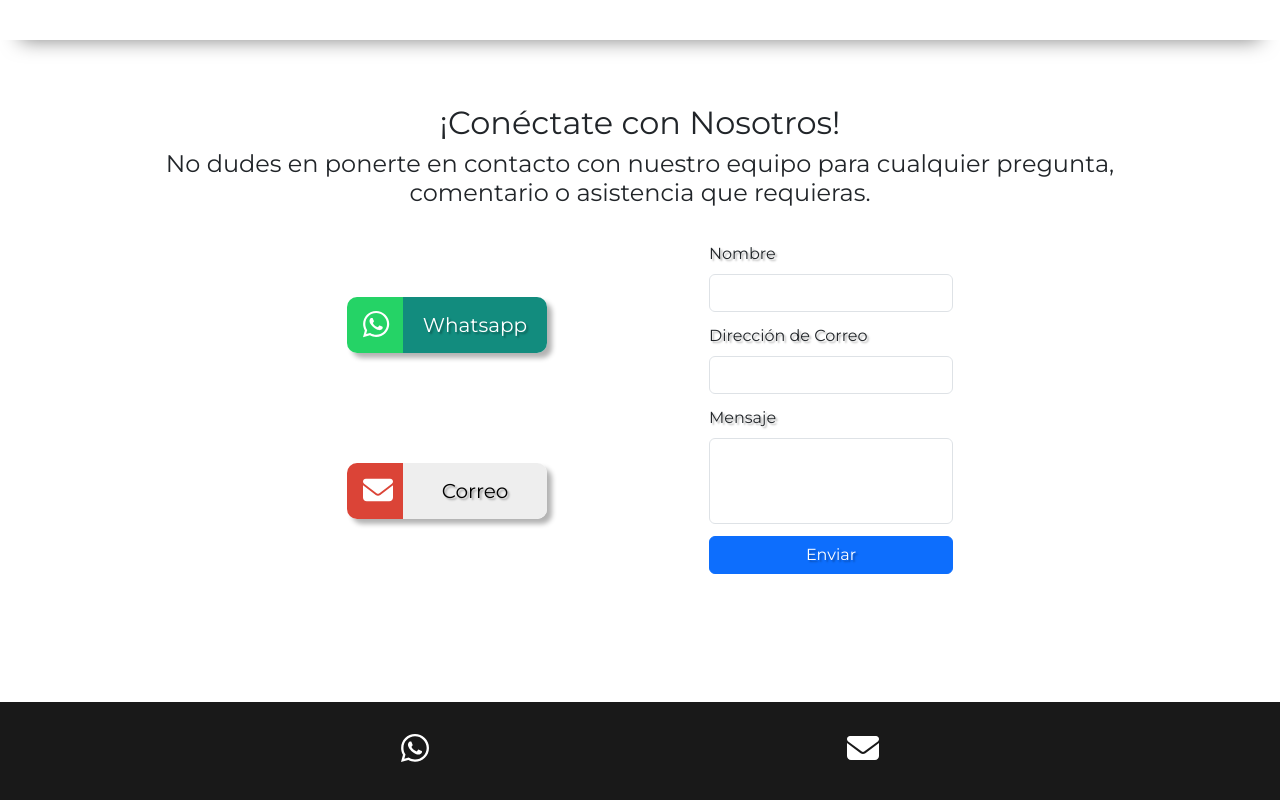
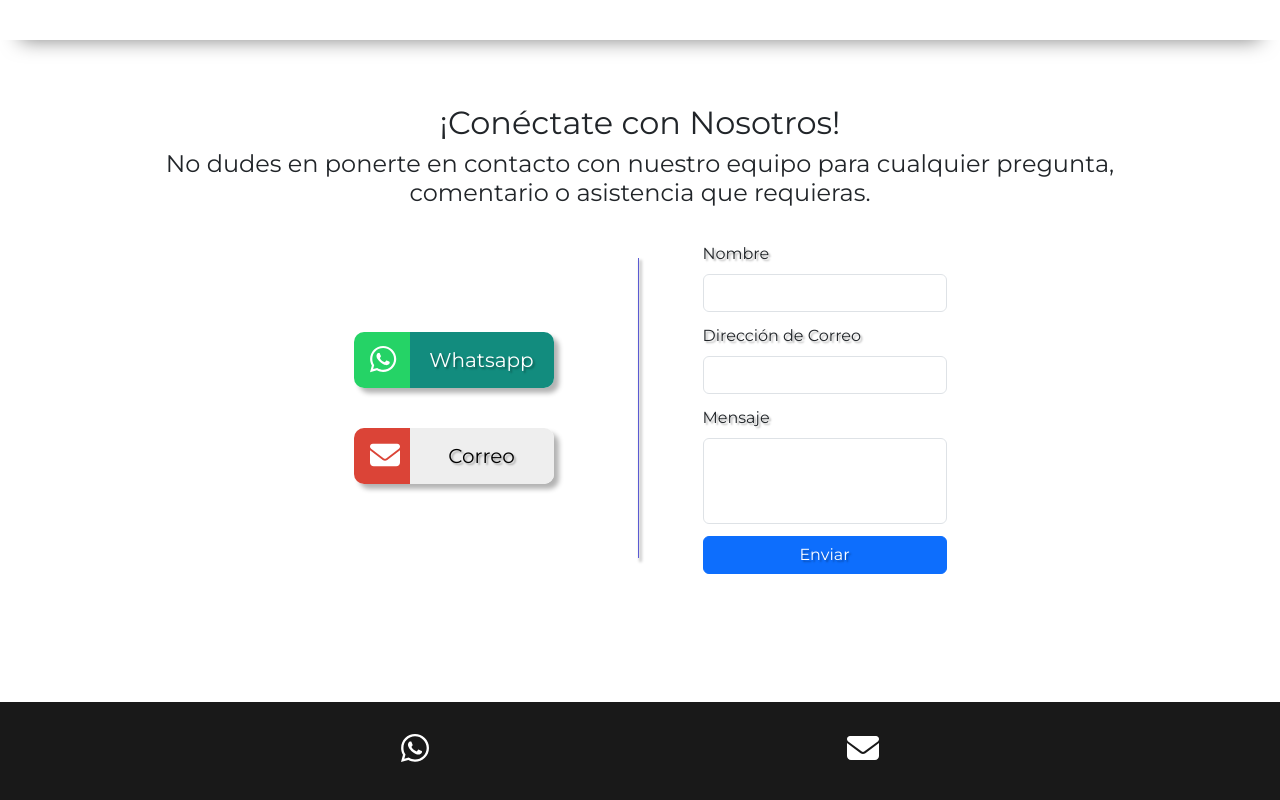
Before and after one commit to ZuranMatias/Control-Celular, a React (Vite) app: page /contacto in a window 1280 px wide. Shown: the part 600-1400 px from the top of the page. Built offline with nearby package versions, Linux system fonts and the light colour scheme.

Commit message:
Tweaked: Contact

```diff
--- a/css/app.css
+++ b/css/app.css
@@ -579,7 +579,7 @@ ul {
 }
 
 .header-contact-image {
-  background-image: linear-gradient(rgba(0, 0, 255, 0.3), rgba(0, 0, 255, 0.3)), url("../../../public/Images/Contact/phone2.jpg");
+  background-image: linear-gradient(rgba(0, 0, 255, 0.3), rgba(0, 0, 255, 0.3)), url("../../../public/Images/teen2.png");
   background-size: cover;
   width: 100%;
   height: 100%;
@@ -591,11 +591,10 @@ ul {
   text-align: center;
   color: white;
   text-shadow: 2px 2px 3px rgba(0, 0, 0, 0.9);
-  transition: ease-in-out 1s;
   font-size: 7vw;
 }
 .header-contact h1:hover {
-  font-size: 8.5vw;
+  color: antiquewhite;
 }
 @media screen and (max-width: 736px) {
   .header-contact h1 {
@@ -621,7 +620,7 @@ ul {
   margin: 20px;
 }
 .contact-button:hover {
-  animation: bobbing 1s infinite alternate;
+  animation: bobbing 0.5s infinite alternate;
 }
 
 .contact-button-icon {
--- a/css/components/buttons/contact-button.css
+++ b/css/components/buttons/contact-button.css
@@ -4,7 +4,7 @@
   margin: 20px;
 }
 .contact-button:hover {
-  animation: bobbing 1s infinite alternate;
+  animation: bobbing 0.5s infinite alternate;
 }
 
 .contact-button-icon {
--- a/scss/components/buttons/contact-button.scss
+++ b/scss/components/buttons/contact-button.scss
@@ -5,7 +5,7 @@
     margin: 20px;
 
     &:hover {
-        animation: bobbing 1s infinite alternate;
+        animation: bobbing 0.5s infinite alternate;
     }
 }
 
--- /dev/null
+++ b/src/components/dividers/verticalLine.jsx
@@ -0,0 +1,25 @@
+import React from 'react'
+import aosOptions from '../AOS/AOS_Options'
+
+const CSS = {
+  borderLeft: '1px solid rgba(50,50,200,0.8)',
+  height: '300px',
+  width: '0px',
+  marginLeft: '-3px',
+  //top: '0',
+  borderWidth: ' 0 1px',
+  boxShadow: "2px 3px 3px 1px rgb(0 0 0 / 20%)",
+  alignSelf: "center",
+  marginLeft: "5vw",
+  marginRight: "5vw",
+}
+
+function VerticalLine() {
+  return (
+    <>
+      <div style={{ ...CSS}} {...aosOptions.fadeDown}></div>
+    </>
+  )
+}
+
+export default VerticalLine
--- a/src/pages/contact.jsx
+++ b/src/pages/contact.jsx
@@ -4,6 +4,7 @@ import { WhatsappAPIButton } from '../components/buttons/contactButtons'
 import { GmailApiButton } from '../components/buttons/contactButtons'
 
 import Separator from '../components/separator'
+import VerticalLine from '../components/dividers/verticalLine'
 
 import { Form, Button } from 'react-bootstrap'
 
@@ -22,6 +23,7 @@ function submitted() {
 function Contacto() {
   return (
     <div className='d-flex flex-column'>
+      {/* Header */}
       <header className="d-flex flex-column align-items-center justify-content-center header-contact" style={{ width: '100%', height: '70vh' }} >
         <img className="header-contact-image" />
         <h1 {...aosOptions.fadeUp} >Contacto</h1>
@@ -29,18 +31,20 @@ function Contacto() {
       <Separator id="headerSeparator" scrollTargetId={'openingSection'} />
       <div id="openingSection" />
 
+      {/* Titles */}
       <div style={{marginTop: "5vw", textAlign: "center",paddingLeft: "5%",paddingRight: "5%"}}>
       <h2 className='grey-on-hover' {...aosOptions.fadeUp}>¡Conéctate con Nosotros!</h2>
       <h4 className='grey-on-hover' {...aosOptions.fadeUp}>No dudes en ponerte en contacto con nuestro equipo para cualquier pregunta, <br/> comentario o asistencia que requieras.</h4>
       </div>
 
-      <div style={{ alignSelf: "center" }} className="row-column justify-content-around contact-body responsive-padding" >
+      {/* Content */}
+      <div style={{ alignSelf: "center" }} className="row-column justify-content-center contact-body responsive-padding" >
 
-        <div className="d-flex flex-column align-items-center justify-content-around" >
+        <div className="d-flex flex-column align-items-center justify-content-center" >
           <div {...aosOptions.fadeUp}><WhatsappAPIButton /></div>
           <div {...aosOptions.fadeUp}><GmailApiButton /></div>
         </div>
-
+        <VerticalLine/>
         <section>
           <Form action="https://formsubmit.co/zuranmatias@gmail.com" method="POST" target="hiddenFrame" onSubmit={submitted}>
 
```
Also changed, not shown: scss/components/contact/contact.scss (+4 -4 lines), 1 other file (tests, documents, lock files or other folders).
